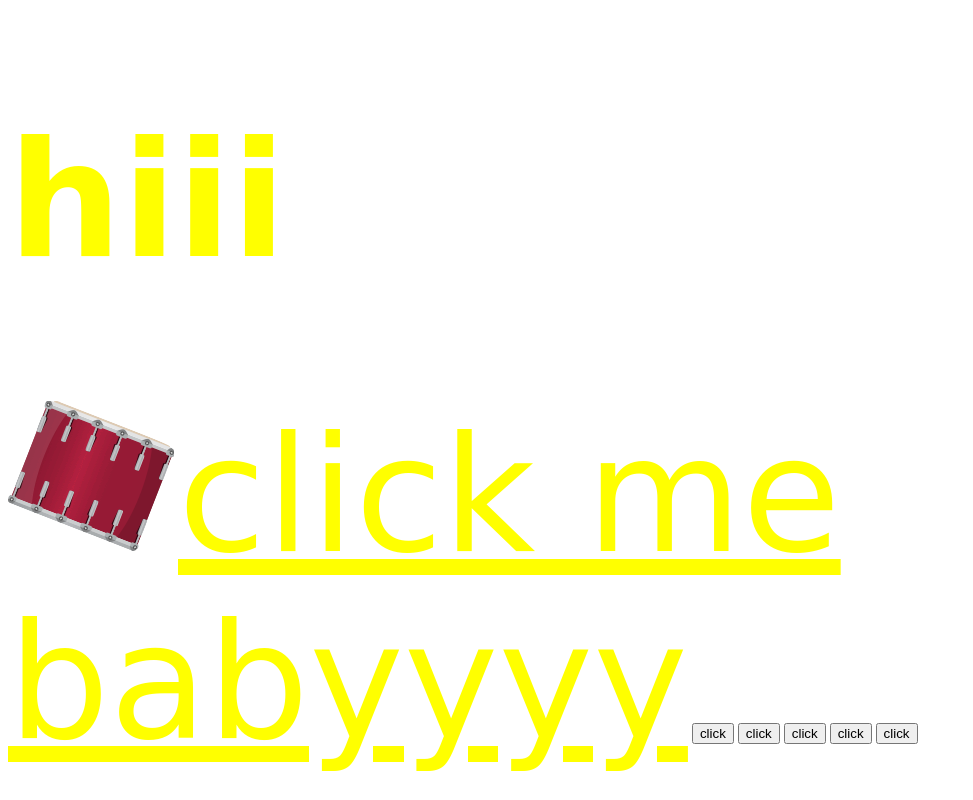
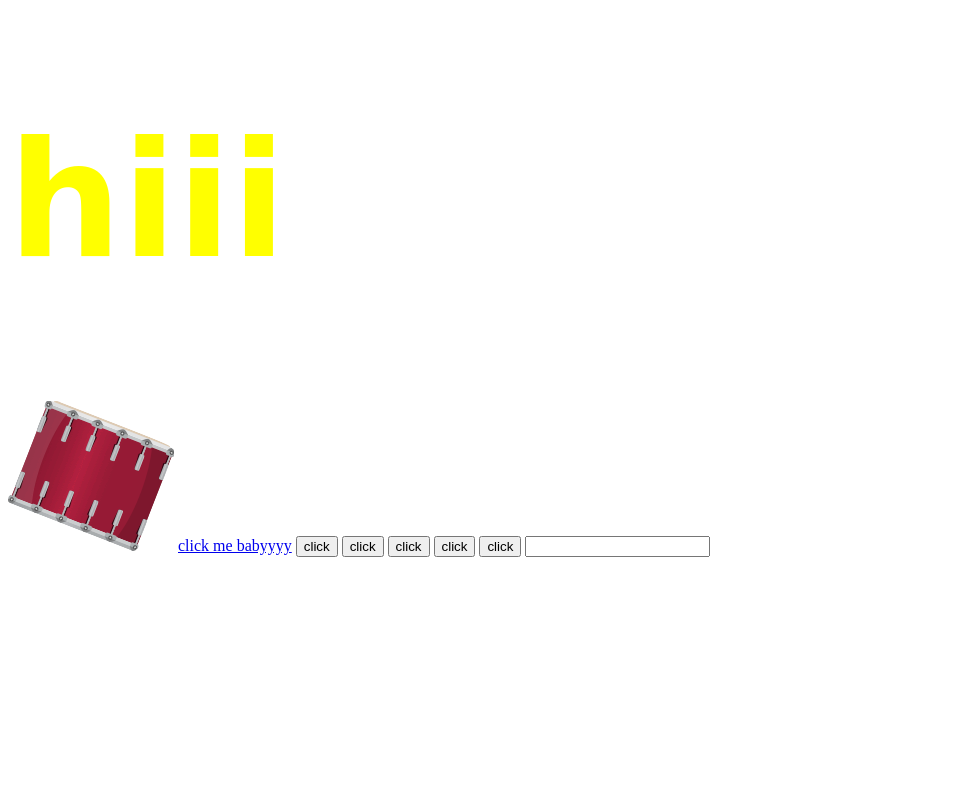
Before and after one commit to pallab17/Jquery, a plain HTML site: page Jquery/index.html in a window 1280 px wide. Shown: the whole page, without its empty margins (0-973 px from the left). Drawn offline with nearby package versions, Linux system fonts and the light colour scheme.

Commit message:
Add files via upload

```diff
--- a/Jquery/index.html
+++ b/Jquery/index.html
@@ -16,12 +16,14 @@
   <body>
     <h1 class="bt">hiii</h1>
     <img src="tom1.png" alt="pic">
-    <a class="bt"  href="https://github.com/">click me babyyyy</a>
+    <a   href="https://github.com/">click me babyyyy</a>
     <button>click</button>
     <button>click</button>
     <button>click</button>
     <button>click</button>
     <button>click</button>
+
+    <input type="text">
     <!-- <h1>babu.....</h1> -->
 
     <!-- <script src="https://ajax.googleapis.com/ajax/libs/jquery/3.6.1/jquery.min.js"></script> -->
```
